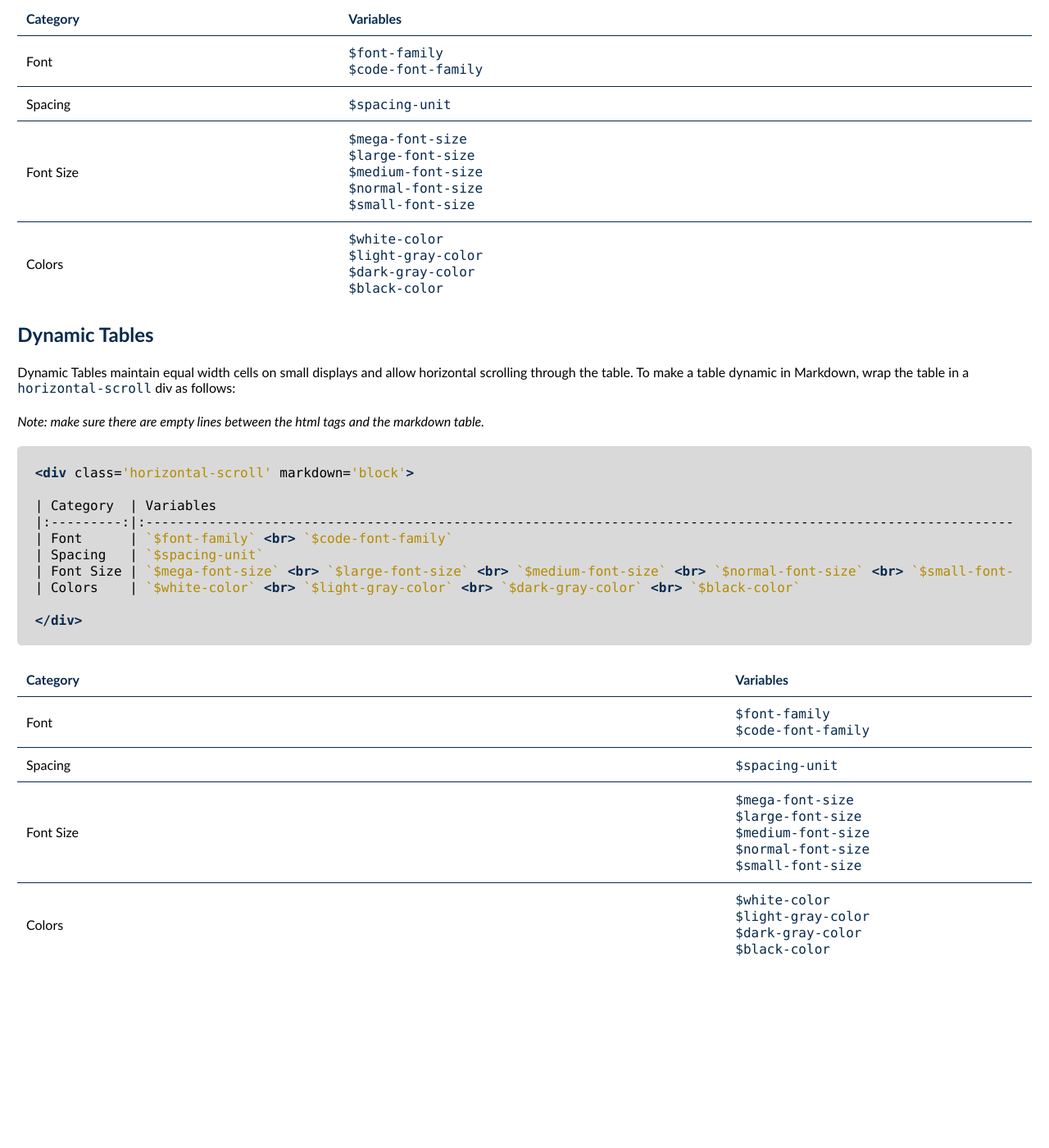
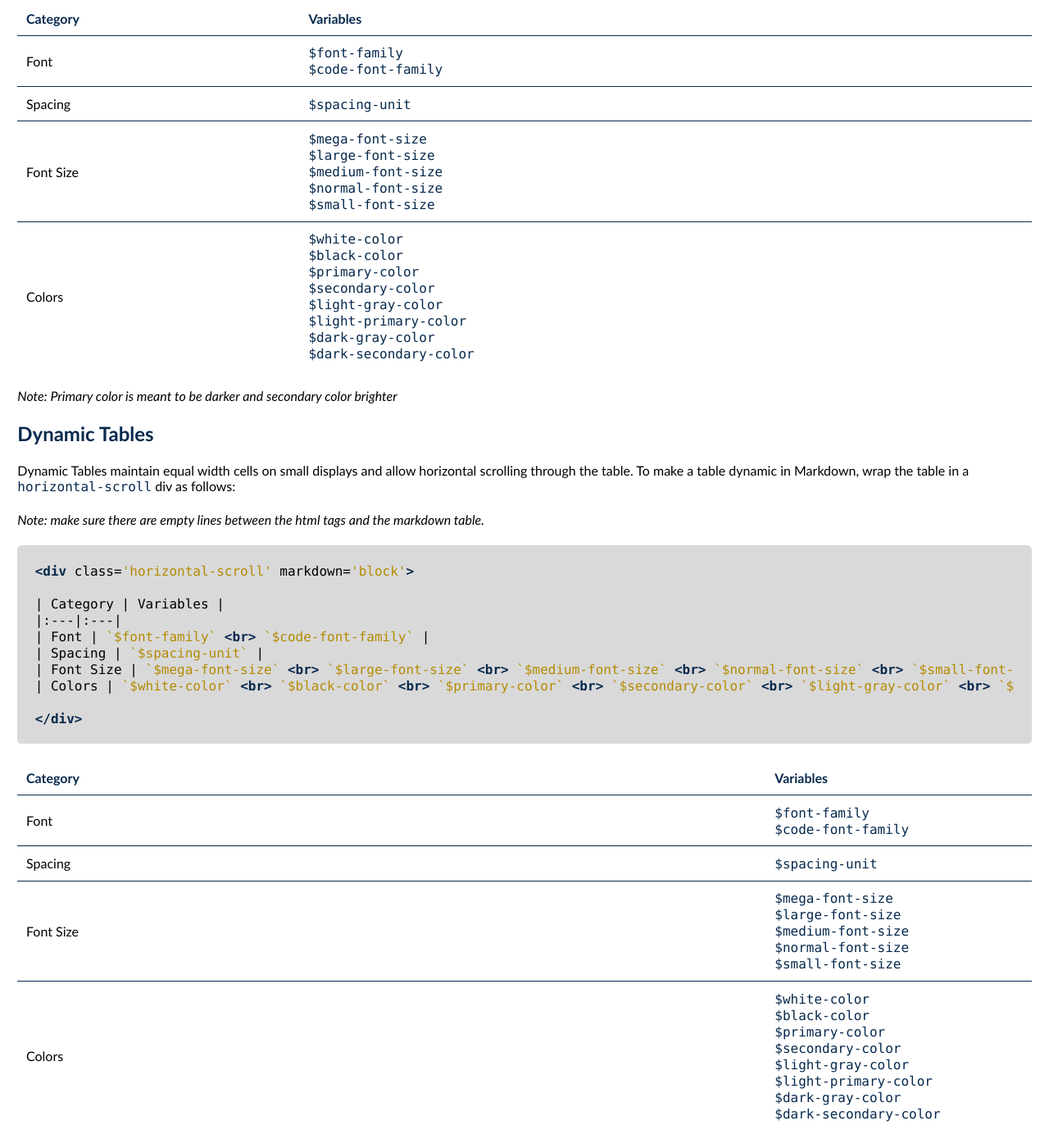
Before and after one commit to andydevs/jekyll-theme-peaceful-gates, a Jekyll site: the page built from usage.md, in a window 1280 px wide and 1400 px high, scrolled down 1402 px. Shown: the whole window at 82% size. Built offline with Jekyll 4.4.1, drawn with Linux system fonts in a browser that asks for light colours; before the commit the page ends 2601 px from its top, so only the background shows below that.

Commit message:
Update usage.md

````diff
--- a/assets/js/table-layout.js
+++ b/assets/js/table-layout.js
@@ -6,6 +6,7 @@ $(function() {
             .map(function() { return parseInt($(this).outerWidth()) })
             .get()
             .reduce((a, b) => Math.max(a, b))
+        console.log('Table Cell Width:', cellWidth)
 
         // Set minimum width of table cell to width of longest element
         $(this).find('th,td').css('min-width', cellWidth)
--- a/usage.md
+++ b/usage.md
@@ -74,12 +74,14 @@ Variables are set before the import
 @import "{{ site.theme }}"
 ```
 
-| Category  | Variables                                                                                                           |
-|:----------|:--------------------------------------------------------------------------------------------------------------------|
-| Font      | `$font-family` <br> `$code-font-family`                                                                             |
-| Spacing   | `$spacing-unit`                                                                                                     |
+| Category | Variables |
+|:---|:---|
+| Font | `$font-family` <br> `$code-font-family` |
+| Spacing | `$spacing-unit` |
 | Font Size | `$mega-font-size` <br> `$large-font-size` <br> `$medium-font-size` <br> `$normal-font-size` <br> `$small-font-size` |
-| Colors    | `$white-color` <br> `$light-gray-color` <br> `$dark-gray-color` <br> `$black-color`                                 |
+| Colors | `$white-color` <br> `$black-color` <br> `$primary-color` <br> `$secondary-color` <br> `$light-gray-color` <br> `$light-primary-color` <br> `$dark-gray-color` <br> `$dark-secondary-color` |
+
+_Note: Primary color is meant to be darker and secondary color brighter_
 
 Dynamic Tables
 ------------------------------------------------------------------------------------------------------------------------------------
@@ -92,22 +94,22 @@ _Note: make sure there are empty lines between the html tags and the markdown ta
 ```markdown
 <div class='horizontal-scroll' markdown='block'>
 
-| Category  | Variables                                                                                                           |
-|:---------:|:-------------------------------------------------------------------------------------------------------------------:|
-| Font      | `$font-family` <br> `$code-font-family`                                                                             |
-| Spacing   | `$spacing-unit`                                                                                                     |
+| Category | Variables |
+|:---|:---|
+| Font | `$font-family` <br> `$code-font-family` |
+| Spacing | `$spacing-unit` |
 | Font Size | `$mega-font-size` <br> `$large-font-size` <br> `$medium-font-size` <br> `$normal-font-size` <br> `$small-font-size` |
-| Colors    | `$white-color` <br> `$light-gray-color` <br> `$dark-gray-color` <br> `$black-color`                                 |
+| Colors | `$white-color` <br> `$black-color` <br> `$primary-color` <br> `$secondary-color` <br> `$light-gray-color` <br> `$light-primary-color` <br> `$dark-gray-color` <br> `$dark-secondary-color` |
 
 </div>
 ```
 <div class='horizontal-scroll' markdown='block'>
 
-| Category  | Variables                                                                                                           |
-|:----------|:--------------------------------------------------------------------------------------------------------------------|
-| Font      | `$font-family` <br> `$code-font-family`                                                                             |
-| Spacing   | `$spacing-unit`                                                                                                     |
+| Category | Variables |
+|:---|:---|
+| Font | `$font-family` <br> `$code-font-family` |
+| Spacing | `$spacing-unit` |
 | Font Size | `$mega-font-size` <br> `$large-font-size` <br> `$medium-font-size` <br> `$normal-font-size` <br> `$small-font-size` |
-| Colors    | `$white-color` <br> `$light-gray-color` <br> `$dark-gray-color` <br> `$black-color`                                 |
+| Colors | `$white-color` <br> `$black-color` <br> `$primary-color` <br> `$secondary-color` <br> `$light-gray-color` <br> `$light-primary-color` <br> `$dark-gray-color` <br> `$dark-secondary-color` |
 
 </div>
````
Also changed, not shown: TODO.md (+2 -2 lines).
